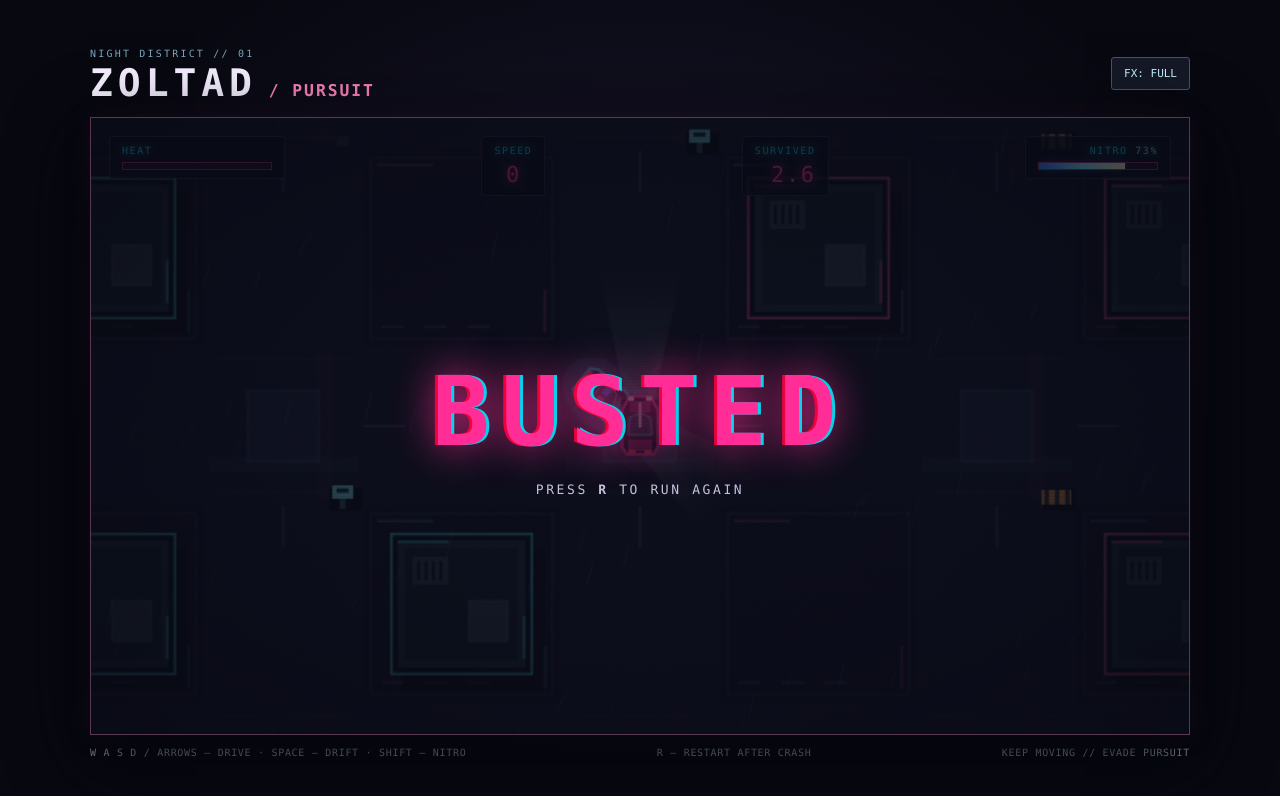
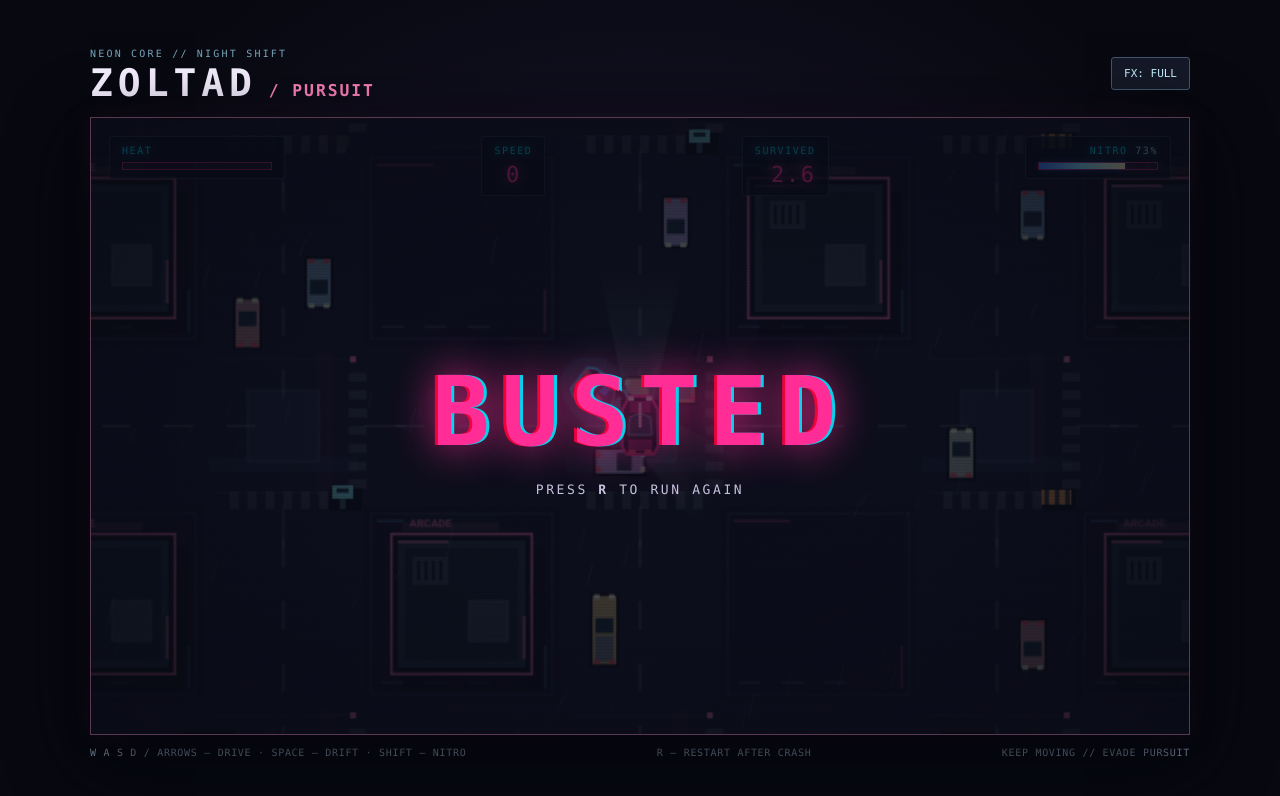
Before and after one commit to aksharghatole/Zoltad, a plain HTML site: page index.html in a window 1280 px wide. Drawn offline with Linux system fonts and the light colour scheme; animation ran at ten frames a second.

Commit message:
Build living city districts, traffic hazards and nitro supplies (#7)

```diff
--- a/city.js
+++ b/city.js
@@ -3,7 +3,8 @@ const CITY_TILE=240;
 function blockAt(ix,iy){
   const code=((ix*19+iy*37)%7+7)%7;
   if(code===0)return null;
-  return {x:ix*CITY_TILE+72,y:iy*CITY_TILE+72,w:96,h:96,code};
+  const d=districtAt(ix,iy),w=d.width,h=d.height;
+  return {x:ix*CITY_TILE+(CITY_TILE-w)/2,y:iy*CITY_TILE+(CITY_TILE-h)/2,w,h,code};
 }
 function nearbyBlocks(x,y,radius){
   const blocks=[];
@@ -56,7 +57,7 @@ function drawBuildings(g,ox,oy){
   g.save();
   for(let ix=x0;ix<=x1;ix++)for(let iy=y0;iy<=y1;iy++){
     const b=blockAt(ix,iy);if(!b)continue;
-    const x=b.x+ox,y=b.y+oy,accent=b.code%2?'#ce498e':'#42adbf';
+    const x=b.x+ox,y=b.y+oy,accent=districtAt(ix,iy).accent;
     g.fillStyle='rgba(0,0,0,.43)';g.fillRect(x+8,y+10,b.w,b.h);
     g.fillStyle='#080b13';g.fillRect(x,y,b.w,b.h);
     g.strokeStyle=accent;g.lineWidth=1.5;g.strokeRect(x+.75,y+.75,b.w-1.5,b.h-1.5);
--- a/game.js
+++ b/game.js
@@ -197,6 +197,7 @@ function reset() {
   cam.x = 0; cam.y = 0; cam.shake = 0; cam.zoom=1;
   resetEffects();
   resetStreetObjects();
+  resetLiving();
   document.getElementById('busted').classList.add('hidden');
   spawnCop();
 }
@@ -231,6 +232,7 @@ function update(dt) {
   collideCity(p,true);
   collideStreetObjects(p,true);
   game.elapsed += dt;
+  updateLiving(p,dt);
   recordTrail(p,dt);
   recordBoost(p,dt);
 
@@ -324,6 +326,7 @@ function render() {
 
   drawDistrict(sctx,ox,oy);
   drawWetRoad(sctx,ox,oy);
+  drawCityLife(sctx,ox,oy);
   drawStreetObjects(sctx,ox,oy);
   drawEffects(sctx,ox,oy);
   drawBoost(sctx,ox,oy,p);
@@ -345,6 +348,7 @@ function render() {
   drawWallFeedback(ctx);
   drawSmashFeedback(ctx);
   drawBoostOverlay(ctx,p);
+  drawLivingNotice(ctx);
 
   /* ---------- HUD ---------- */
   document.getElementById('heatBar').style.width = clamp(game.heat * 2, 0, 100) + '%';
@@ -352,6 +356,8 @@ function render() {
   document.getElementById('time').textContent = game.elapsed.toFixed(1);
   document.getElementById('nitroBar').style.width = Math.round(p.nitro)+'%';
   document.getElementById('nitro').textContent = Math.round(p.nitro)+'%';
+  const district=districtOf(p.x,p.y);
+  document.getElementById('district').textContent=district.name+' // NIGHT SHIFT';
 }
 
 /* =========================================================
--- a/index.html
+++ b/index.html
@@ -7,7 +7,7 @@
 <link rel="stylesheet" href="style.css">
 </head>
 <body>
-  <main class="shell"><header class="mast"><div><span class="eyebrow">NIGHT DISTRICT // 01</span><h1>ZOLTAD<span> / PURSUIT</span></h1></div><button type="button" id="fx" aria-pressed="false">FX: FULL</button></header>
+  <main class="shell"><header class="mast"><div><span class="eyebrow" id="district">NEON CORE // NIGHT SHIFT</span><h1>ZOLTAD<span> / PURSUIT</span></h1></div><button type="button" id="fx" aria-pressed="false">FX: FULL</button></header>
   <div id="stage">
     <canvas id="game"></canvas>
 
@@ -44,6 +44,7 @@
   <footer class="controls"><span>W A S D / ARROWS — DRIVE · SPACE — DRIFT · SHIFT — NITRO</span><span>R — RESTART AFTER CRASH</span><span>KEEP MOVING // EVADE PURSUIT</span></footer></main>
   <script src="visuals.js"></script>
   <script src="city.js"></script>
+  <script src="living.js"></script>
   <script src="game.js"></script>
 </body>
 </html>
--- /dev/null
+++ b/living.js
@@ -0,0 +1,131 @@
+// A deterministic, endless city. Traffic is sampled from continuous world-space lanes,
+// so cars keep moving off-screen without maintaining an unbounded entity list.
+const DISTRICTS=[
+  {name:'NEON CORE',accent:'#e66aa5',width:96,height:96,traffic:430,speed:112,sign:'ARCADE'},
+  {name:'IRON YARDS',accent:'#e3a35c',width:126,height:100,traffic:510,speed:95,sign:'CARGO'},
+  {name:'NIGHT MARKET',accent:'#58d4bd',width:132,height:132,traffic:290,speed:88,sign:'MARKET'},
+  {name:'GLASS HEIGHTS',accent:'#83a8ff',width:100,height:132,traffic:350,speed:138,sign:'METRO'}
+];
+function districtAt(ix,iy){
+  // Retain a familiar, open starting district for learning the controls.
+  const sx=Math.floor((ix+2)/5),sy=Math.floor((iy+2)/5);
+  const n=((sx+2*sy)%4+4)%4;
+  return DISTRICTS[n];
+}
+function districtOf(x,y){return districtAt(Math.floor(x/CITY_TILE),Math.floor(y/CITY_TILE));}
+const living={hit:0,notice:0,message:'',supplies:new Set()};
+function resetLiving(){living.hit=0;living.notice=0;living.message='';living.supplies.clear();}
+const positiveMod=(n,m)=>((n%m)+m)%m;
+function trafficIn(x,y,halfW,halfH,time){
+  const cars=[];
+  // A fixed spacing per lane keeps trajectories continuous across districts.
+  for(const vertical of [false,true]){
+    const across=vertical?x:y, along=vertical?y:x;
+    const a=vertical?halfW:halfH,b=vertical?halfH:halfW;
+    for(let row=Math.ceil((across-a-26)/CITY_TILE);row<=Math.floor((across+a+26)/CITY_TILE);row++){
+      for(const dir of [-1,1]){
+        const profile= DISTRICTS[positiveMod(row+(vertical?1:0),DISTRICTS.length)];
+        const spacing=profile.traffic,speed=profile.speed;
+        const shift=positiveMod(row*83+dir*127,spacing)+dir*speed*time;
+        const lane=row*CITY_TILE+dir*24;
+        for(let n=Math.ceil((along-b-shift)/spacing);n<=Math.floor((along+b-shift)/spacing);n++){
+          const pos=n*spacing+shift,kind=positiveMod(n+row*3,5);
+          cars.push({id:(vertical?'v':'h')+row+':'+dir+':'+n,x:vertical?lane:pos,y:vertical?pos:lane,
+            vx:vertical?0:dir*speed,vy:vertical?dir*speed:0,angle:vertical?dir*Math.PI/2:dir===1?0:Math.PI,
+            radius:kind===0?20:14,kind});
+        }
+      }
+    }
+  }
+  return cars;
+}
+function trafficContact(p,car){
+  let dx=p.x-car.x,dy=p.y-car.y,d=Math.hypot(dx,dy),limit=p.radius+car.radius;
+  if(d>=limit)return false;
+  if(d<1e-7){dx=-Math.cos(car.angle);dy=-Math.sin(car.angle);d=0;}
+  const norm=Math.hypot(dx,dy),nx=dx/norm,ny=dy/norm;
+  p.x+=nx*(limit-d+.02);p.y+=ny*(limit-d+.02);
+  const vn=(p.vx-car.vx)*nx+(p.vy-car.vy)*ny;
+  if(vn<0){
+    p.vx-=1.12*vn*nx;p.vy-=1.12*vn*ny;p.vx*=.68;p.vy*=.68;
+    // Do not let a collision exceed the player's ordinary or current boost cap.
+    const speed=p.speed,max=p.boosting?600:p.coastLimit;
+    if(speed>max){p.vx*=max/speed;p.vy*=max/speed;}
+    if(living.hit===0&&-vn>35){
+      living.hit=.55;living.notice=1.1;living.message='TRAFFIC IMPACT';
+      game.heat+=3;burst(car.x,car.y,'#ffd0a2',reduced?4:15);
+      if(!reduced)cam.shake=Math.max(cam.shake,Math.min(13,-vn*.035));
+    }
+  }
+  return true;
+}
+function supplyAt(ix,iy){
+  // Only open plazas, never spawn supplies under a solid roof or in the starting tile.
+  if((ix===0&&iy===0)||blockAt(ix,iy)||positiveMod(ix*7+iy*13,3)!==0)return null;
+  return {id:ix+':'+iy,x:ix*CITY_TILE+120,y:iy*CITY_TILE+120};
+}
+function updateLiving(p,dt){
+  living.hit=Math.max(0,living.hit-dt);living.notice=Math.max(0,living.notice-dt);
+  // A short grace period lets new players get moving; traffic is still visible.
+  if(game.elapsed>=3){
+    for(const car of trafficIn(p.x,p.y,55,55,game.elapsed))trafficContact(p,car);
+    // Separation from a moving vehicle may put the player against a building.
+    collideCity(p,true);
+  }
+  const o=supplyAt(Math.floor(p.x/CITY_TILE),Math.floor(p.y/CITY_TILE));
+  if(o&&!living.supplies.has(o.id)&&Math.hypot(p.x-o.x,p.y-o.y)<30&&p.nitro<99){
+    p.nitro=Math.min(100,p.nitro+35);living.supplies.add(o.id);
+    if(living.supplies.size>512)living.supplies.delete(living.supplies.values().next().value);
+    living.notice=1.3;living.message='NITRO SUPPLY +35';burst(o.x,o.y,'#83edff',reduced?3:12);
+  }
+}
+function drawCityLife(g,ox,oy){
+  g.save();
+  for(let ix=Math.floor((cam.x-W/2-100)/CITY_TILE);ix<=Math.ceil((cam.x+W/2+100)/CITY_TILE);ix++){
+    for(let iy=Math.floor((cam.y-H/2-100)/CITY_TILE);iy<=Math.ceil((cam.y+H/2+100)/CITY_TILE);iy++){
+      const x=ix*CITY_TILE+ox,y=iy*CITY_TILE+oy,d=districtAt(ix,iy);
+      // Painted lane stripes and crossings, aligned with the two traffic lanes.
+      g.fillStyle='#a3b9c3';g.globalAlpha=.19;
+      for(let n=76;n<220;n+=42){g.fillRect(x+n,y-1,19,2);g.fillRect(x-1,y+n,2,19);}
+      for(let n=-36;n<=36;n+=12){g.fillRect(x+n,y+44,6,12);g.fillRect(x+44,y+n,12,6);}
+      g.globalAlpha=1;
+      // Steady street lamps and animated signs, not traffic-control signals.
+      g.fillStyle='#101821';g.fillRect(x+43,y-49,8,9);
+      g.fillStyle=d.accent;g.fillRect(x+45,y-47,4,4);
+      const b=blockAt(ix,iy);
+      if(b){
+        const bx=b.x+ox,by=b.y+oy;
+        g.fillStyle='#111625';g.fillRect(bx+9,by-12,66,10);
+        g.globalAlpha=reduced?1:.78+.22*Math.sin(game.elapsed*1.6+ix+iy);
+        g.fillStyle=d.accent;g.font='bold 8px monospace';g.textAlign='left';g.fillText(d.sign,bx+13,by-4);g.globalAlpha=1;
+        // Window light spills onto pavement; no hidden collision.
+        g.fillStyle=d.accent;g.globalAlpha=.13;g.fillRect(bx+8,by-7,65,6);g.globalAlpha=1;
+      }
+      const o=supplyAt(ix,iy);
+      if(o&&!living.supplies.has(o.id)){
+        const px=o.x+ox,py=o.y+oy;
+        g.strokeStyle='#78dfee';g.lineWidth=1.5;g.beginPath();g.arc(px,py,16,0,Math.PI*2);g.stroke();
+        g.fillStyle='#153b48';g.fillRect(px-7,py-10,14,20);g.fillStyle='#a7faff';g.fillRect(px-3,py-7,6,14);
+        g.font='9px monospace';g.textAlign='center';g.fillText('N2',px,py+28);
+      }
+    }
+  }
+  for(const car of trafficIn(cam.x,cam.y,W/2+70,H/2+70,game.elapsed)){
+    const x=car.x+ox,y=car.y+oy;
+    g.save();g.translate(x,y);g.rotate(car.angle);
+    const len=car.kind===0?23:16,col=['#bca36d','#769aba','#af7d85','#9baba2','#a194c9'][car.kind];
+    g.fillStyle='#060910';g.fillRect(-len-2,-10,len*2+4,20);
+    g.fillStyle=col;g.fillRect(-len,-8,len*2,16);
+    g.fillStyle='#182b3b';g.fillRect(-2,-6,10,12);
+    if(car.kind===0){g.fillStyle='#66717f';g.fillRect(-len+2,-6,len-6,12);}
+    g.fillStyle='#e9edcd';g.fillRect(len-2,-7,3,4);g.fillRect(len-2,3,3,4);
+    g.fillStyle='#e94e60';g.fillRect(-len,-7,3,4);g.fillRect(-len,3,3,4);
+    g.restore();
+  }
+  g.restore();
+}
+function drawLivingNotice(g){
+  if(living.notice<=0||game.state!=='playing')return;
+  g.save();g.globalAlpha=Math.min(1,living.notice*3);g.font='bold 13px monospace';
+  g.textAlign='left';g.fillStyle=living.hit>0?'#ffbb83':'#90efff';g.fillText(living.message,20,H-23);g.restore();
+}
```
Also changed, not shown: 3 other files.
